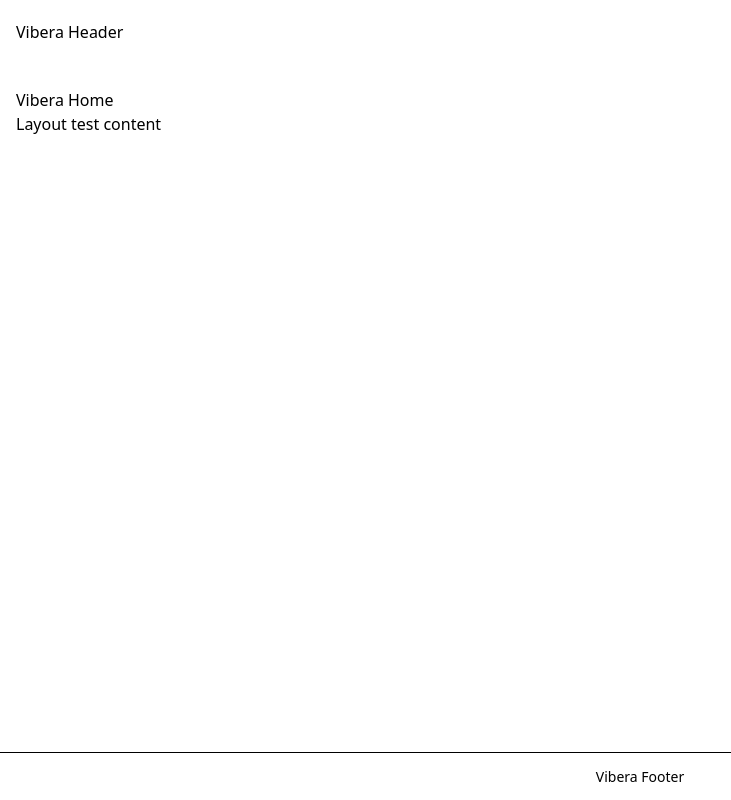
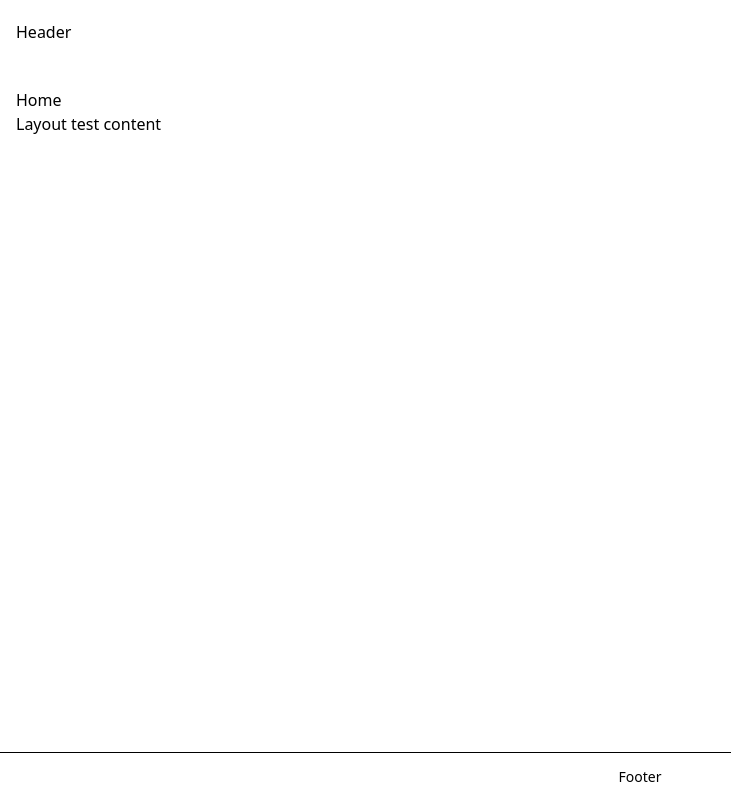
Before and after one commit to TahirAlauddin/Vibera, a Next.js app in the folder frontend/: page / in a window 1280 px wide. Shown: the whole page, without its empty margins (0-731 px from the left). Built offline with nearby package versions, Linux system fonts and the light colour scheme.

Commit message:
feat: update layout component and home page title; remove unused page file

```diff
--- a/frontend/src/app/(vibera)/layout.tsx
+++ b/frontend/src/app/(vibera)/layout.tsx
@@ -1,21 +1,21 @@
 import type { ReactNode } from "react";
 
-type ViberaLayoutProps = {
+type MainLayoutProps = {
   children: ReactNode;
 };
 
-export default function MainLayout({ children }: ViberaLayoutProps) {
+export default function MainLayout({ children }: MainLayoutProps) {
   return (
     <div className="min-h-screen flex flex-col">
       {/* header placeholder */}
       <header className="h-16 birder-b flex items-center px-4">
-        <span>Vibera Header</span>
+        <span> Header</span>
       </header>
       {/* Main content */}
       <main className="flex-1 px-4 py-6">{children}</main>
       {/* Footer placefolder */}
       <footer className="h-12 border-t flex items-center justify-center text-sm">
-        Vibera Footer
+        Footer
       </footer>
     </div>
   );
--- a/frontend/src/app/(vibera)/page.tsx
+++ b/frontend/src/app/(vibera)/page.tsx
@@ -1,7 +1,7 @@
 export default function Home() {
   return (
     <div>
-      <h1>Vibera Home</h1>
+      <h1>Home</h1>
       <p>Layout test content</p>
     </div>
   );
--- a/frontend/src/app/page.tsx
+++ /dev/null
@@ -1,3 +0,0 @@
-export default function Home() {
-  return <div> </div>;
-}
```
